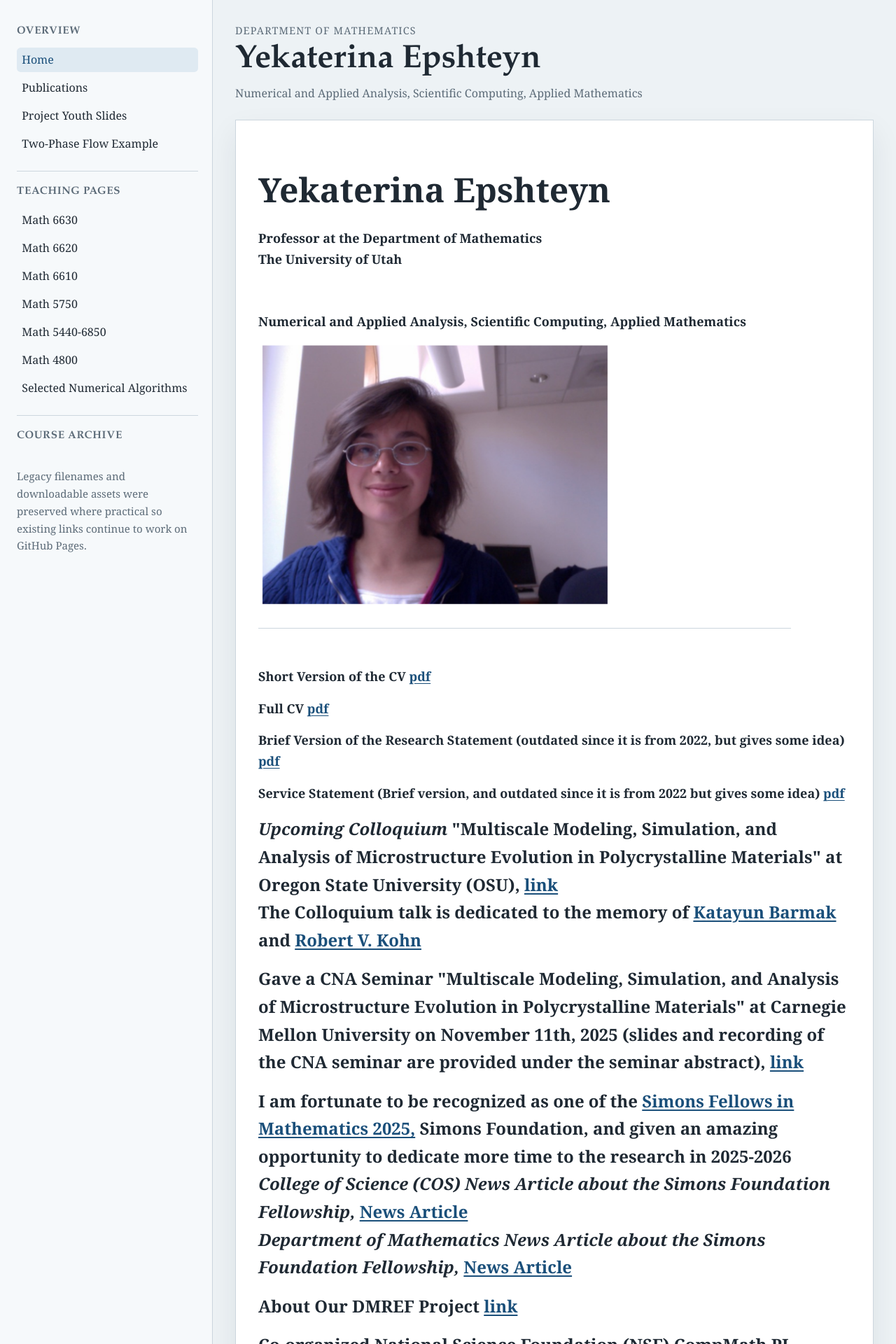
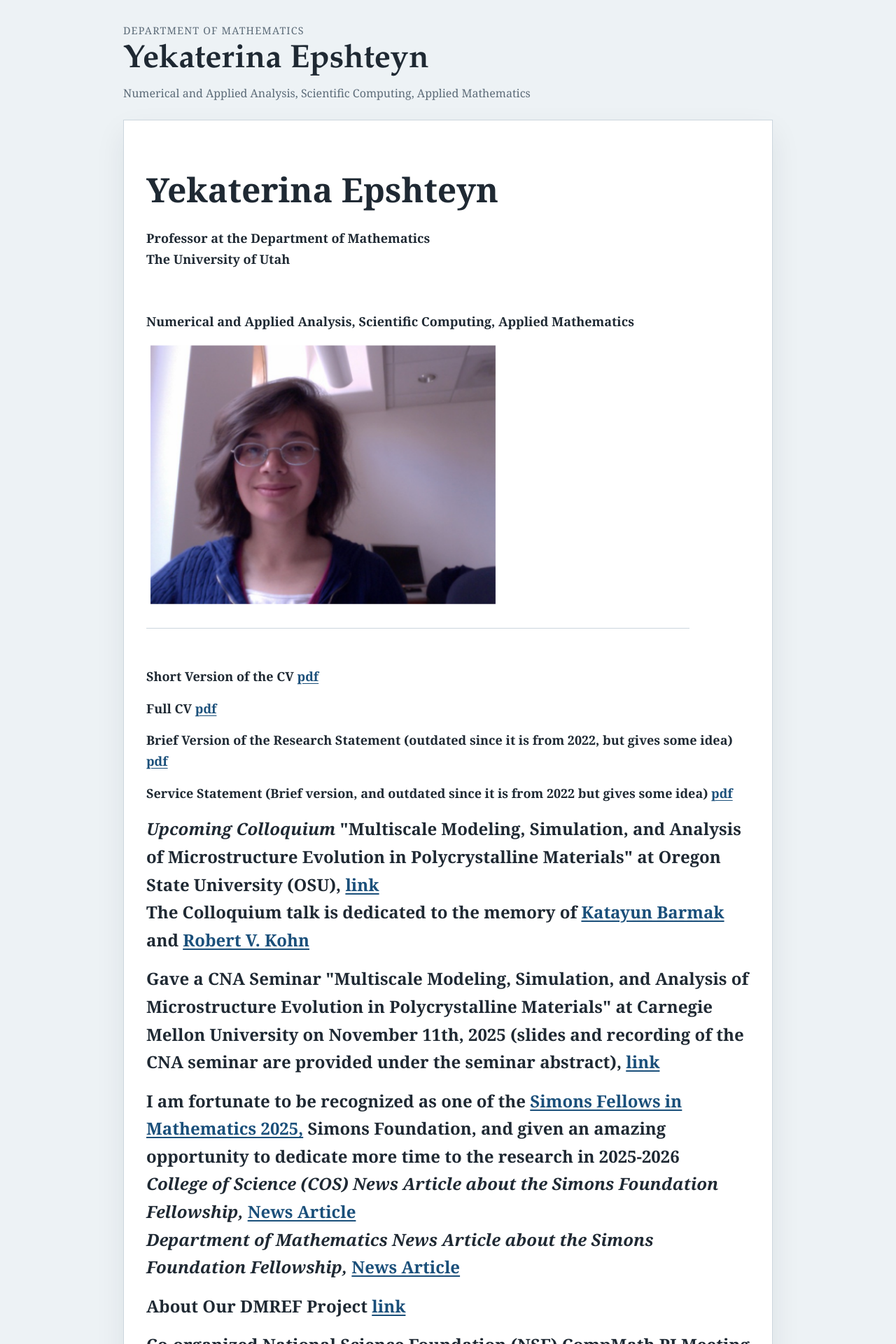
Before and after one commit to kschwede/accessibilitytestpage, a Jekyll site: the page built from index.html, in a window 1280 px wide. Shown: the top 1920 px of the page at 70% size. Built offline with Jekyll 4.4.1, drawn with Linux system fonts in a browser that asks for light colours.

Commit message:
Remove added sidebar from site layout

```diff
--- a/_includes/sidebar.html
+++ /dev/null
@@ -1,47 +0,0 @@
-<div class="sidebar-block">
-  <p class="sidebar-heading">Overview</p>
-  <nav class="sidebar-links" aria-label="Primary">
-    <a href="{{ '/index.html' | relative_url }}"{% if page.name == 'index.html' %} class="is-active"{% endif %}>Home</a>
-    <a href="{{ '/publications.html' | relative_url }}"{% if page.name == 'publications.html' %} class="is-active"{% endif %}>Publications</a>
-    <a href="{{ '/index1.html' | relative_url }}"{% if page.name == 'index1.html' %} class="is-active"{% endif %}>Project Youth Slides</a>
-    <a href="{{ '/movsat.html' | relative_url }}"{% if page.name == 'movsat.html' %} class="is-active"{% endif %}>Two-Phase Flow Example</a>
-  </nav>
-</div>
-
-<details class="sidebar-group" open>
-  <summary>Teaching Pages</summary>
-  <nav class="sidebar-links" aria-label="Teaching">
-    <a href="{{ '/m6630.html' | relative_url }}"{% if page.name == 'm6630.html' %} class="is-active"{% endif %}>Math 6630</a>
-    <a href="{{ '/m6620.html' | relative_url }}"{% if page.name == 'm6620.html' %} class="is-active"{% endif %}>Math 6620</a>
-    <a href="{{ '/m6610.html' | relative_url }}"{% if page.name == 'm6610.html' %} class="is-active"{% endif %}>Math 6610</a>
-    <a href="{{ '/m5750.html' | relative_url }}"{% if page.name == 'm5750.html' %} class="is-active"{% endif %}>Math 5750</a>
-    <a href="{{ '/m5440_2018.html' | relative_url }}"{% if page.name == 'm5440_2018.html' %} class="is-active"{% endif %}>Math 5440-6850</a>
-    <a href="{{ '/m4800.html' | relative_url }}"{% if page.name == 'm4800.html' %} class="is-active"{% endif %}>Math 4800</a>
-    <a href="{{ '/math4800.html' | relative_url }}"{% if page.name == 'math4800.html' %} class="is-active"{% endif %}>Selected Numerical Algorithms</a>
-  </nav>
-</details>
-
-<details class="sidebar-group">
-  <summary>Course Archive</summary>
-  <nav class="sidebar-links" aria-label="Archive">
-    <a href="{{ '/m663013.html' | relative_url }}"{% if page.name == 'm663013.html' %} class="is-active"{% endif %}>Math 6630 (2013)</a>
-    <a href="{{ '/m6630_2020.html' | relative_url }}"{% if page.name == 'm6630_2020.html' %} class="is-active"{% endif %}>Math 6630 (2020)</a>
-    <a href="{{ '/m662012.html' | relative_url }}"{% if page.name == 'm662012.html' %} class="is-active"{% endif %}>Math 6620 (2012)</a>
-    <a href="{{ '/m662015.html' | relative_url }}"{% if page.name == 'm662015.html' %} class="is-active"{% endif %}>Math 6620 (2015)</a>
-    <a href="{{ '/m662017.html' | relative_url }}"{% if page.name == 'm662017.html' %} class="is-active"{% endif %}>Math 6620 (2017)</a>
-    <a href="{{ '/m662019.html' | relative_url }}"{% if page.name == 'm662019.html' %} class="is-active"{% endif %}>Math 6620 (2019)</a>
-    <a href="{{ '/m661011.html' | relative_url }}"{% if page.name == 'm661011.html' %} class="is-active"{% endif %}>Math 6610 (2011)</a>
-    <a href="{{ '/m661014.html' | relative_url }}"{% if page.name == 'm661014.html' %} class="is-active"{% endif %}>Math 6610 (2014)</a>
-    <a href="{{ '/m6610_2018.html' | relative_url }}"{% if page.name == 'm6610_2018.html' %} class="is-active"{% endif %}>Math 6610 (2018)</a>
-    <a href="{{ '/m679012.html' | relative_url }}"{% if page.name == 'm679012.html' %} class="is-active"{% endif %}>Math 6790 (2012)</a>
-    <a href="{{ '/m787515.html' | relative_url }}"{% if page.name == 'm787515.html' %} class="is-active"{% endif %}>Math 7875 (2015)</a>
-    <a href="{{ '/m131113.html' | relative_url }}"{% if page.name == 'm131113.html' %} class="is-active"{% endif %}>Math 1311 (2013)</a>
-    <a href="{{ '/m131114.html' | relative_url }}"{% if page.name == 'm131114.html' %} class="is-active"{% endif %}>Math 1311 (2014)</a>
-    <a href="{{ '/m1320-006.html' | relative_url }}"{% if page.name == 'm1320-006.html' %} class="is-active"{% endif %}>Math 1320-006</a>
-    <a href="{{ '/m1320-009.html' | relative_url }}"{% if page.name == 'm1320-009.html' %} class="is-active"{% endif %}>Math 1320-009</a>
-  </nav>
-</details>
-
-<div class="sidebar-block sidebar-note">
-  <p>Legacy filenames and downloadable assets were preserved where practical so existing links continue to work on GitHub Pages.</p>
-</div>
--- a/_layouts/default.html
+++ b/_layouts/default.html
@@ -8,10 +8,6 @@
   <link rel="stylesheet" href="{{ '/assets/css/site.css' | relative_url }}">
 </head>
 <body>
-  <div class="site-shell">
-    <aside class="site-sidebar">
-      {% include sidebar.html %}
-    </aside>
   <div class="site-main">
     <header class="site-header">
       <p class="site-kicker">Department of Mathematics</p>
@@ -22,6 +18,5 @@
       {{ content }}
     </main>
   </div>
-  </div>
 </body>
 </html>
--- a/assets/css/site.css
+++ b/assets/css/site.css
@@ -1,7 +1,6 @@
 :root {
   --page-bg: #edf2f5;
   --paper: #ffffff;
-  --sidebar-bg: #f6f9fb;
   --ink: #1f2933;
   --muted: #5c6b78;
   --border: #ccd6de;
@@ -43,19 +42,8 @@ code {
   font-size: 0.95em;
 }
 
-.site-shell {
-  display: grid;
-  grid-template-columns: minmax(16rem, 19rem) minmax(0, 1fr);
+.site-main {
   min-height: 100vh;
-}
-
-.site-sidebar {
-  background: var(--sidebar-bg);
-  border-right: 1px solid var(--border);
-  padding: 2rem 1.25rem 2rem 1.5rem;
-}
-
-.site-main {
   padding: 2rem;
 }
 
@@ -159,73 +147,7 @@ code {
   border-left: 4px solid var(--accent);
 }
 
-.sidebar-heading,
-.sidebar-group summary {
-  margin: 0 0 0.7rem;
-  font-family: "Palatino Linotype", Palatino, "Book Antiqua", serif;
-  font-size: 0.95rem;
-  font-weight: 700;
-  letter-spacing: 0.04em;
-  text-transform: uppercase;
-  color: var(--muted);
-}
-
-.sidebar-block,
-.sidebar-group {
-  margin-bottom: 1.35rem;
-}
-
-.sidebar-group {
-  border-top: 1px solid var(--border);
-  padding-top: 1rem;
-}
-
-.sidebar-group summary {
-  cursor: pointer;
-  list-style: none;
-}
-
-.sidebar-group summary::-webkit-details-marker {
-  display: none;
-}
-
-.sidebar-links {
-  display: flex;
-  flex-direction: column;
-  gap: 0.35rem;
-}
-
-.sidebar-links a {
-  display: block;
-  padding: 0.25rem 0.45rem;
-  border-radius: 0.35rem;
-  color: var(--ink);
-  text-decoration: none;
-}
-
-.sidebar-links a:hover,
-.sidebar-links a:focus-visible,
-.sidebar-links a.is-active {
-  background: var(--accent-soft);
-  color: var(--accent);
-}
-
-.sidebar-note {
-  color: var(--muted);
-  font-size: 0.94rem;
-}
-
 @media (max-width: 860px) {
-  .site-shell {
-    grid-template-columns: 1fr;
-  }
-
-  .site-sidebar {
-    border-right: 0;
-    border-bottom: 1px solid var(--border);
-    padding-bottom: 1.25rem;
-  }
-
   .site-main {
     padding: 1rem;
   }
```
Also changed, not shown: MIGRATION_REPORT.md (+2 -3 lines), README.md. Lines whose indentation alone changed are shown as unchanged.
